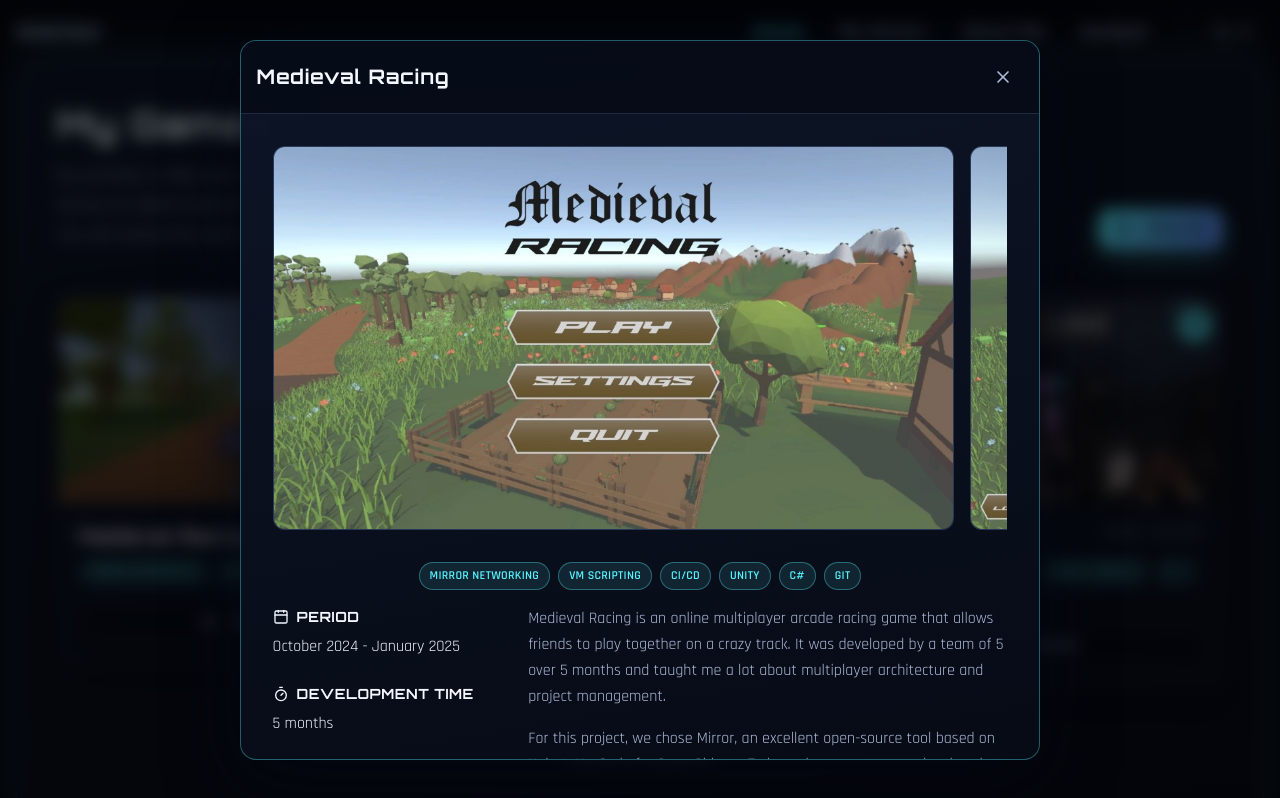
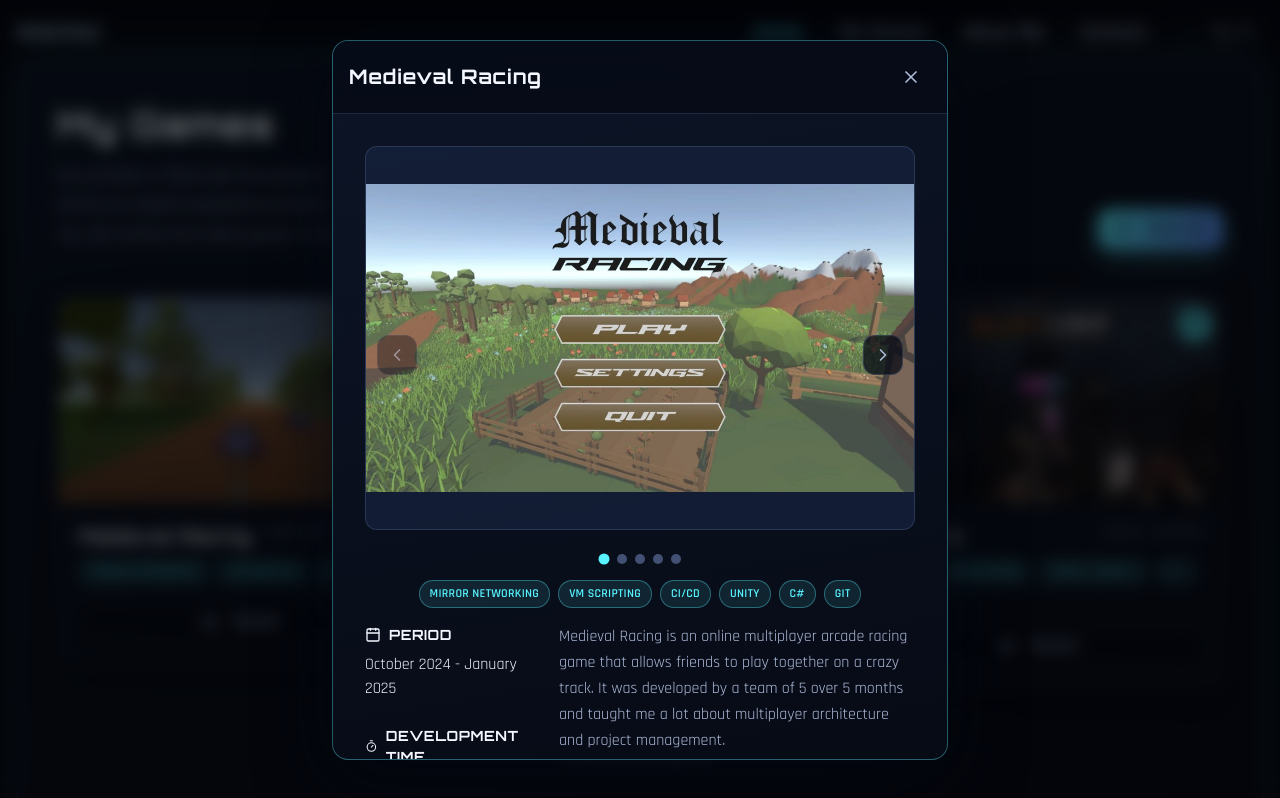
Before and after one commit to AdriKat2022/kat-portfolio, a React (Vite) app: page / in a window 1280 px wide. Both pictures are taken after a click on the element 240 px from the left and 1853 px from the top of the page. Shown: the part 1453-2251 px from the top of the page. Built offline with nearby package versions, Linux system fonts and the light colour scheme.

Commit message:
made image carrousel

```diff
--- /dev/null
+++ b/src/components/ui/ImageCarousel.tsx
@@ -0,0 +1,163 @@
+import { useEffect, useMemo, useRef, useState } from 'react';
+import { ChevronLeft, ChevronRight } from 'lucide-react';
+import { Button } from '@components/ui/Button';
+import { Skeleton } from '@components/ui/Skeleton';
+import { useLazyImage } from '@/hooks/useLazyImage';
+import { cn } from '@/lib/utils';
+
+export interface CarouselImageItem {
+  src: string;
+  alt: string;
+  key?: string;
+}
+
+interface ImageCarouselProps {
+  images: CarouselImageItem[];
+  className?: string;
+  viewportClassName?: string;
+}
+
+export function ImageCarousel({ images, className, viewportClassName }: ImageCarouselProps) {
+  const [activeIndex, setActiveIndex] = useState(0);
+  const scrollRef = useRef<HTMLDivElement | null>(null);
+
+  const hasControls = images.length > 1;
+
+  const slides = useMemo(
+    () =>
+      images.map((image, idx) => ({
+        ...image,
+        key: image.key ?? `${image.src}-${idx}`,
+      })),
+    [images]
+  );
+
+  const scrollToIndex = (index: number) => {
+    const container = scrollRef.current;
+    if (!container) return;
+
+    const nextIndex = Math.max(0, Math.min(index, slides.length - 1));
+    const nextChild = container.children.item(nextIndex) as HTMLElement | null;
+    if (!nextChild) return;
+
+    nextChild.scrollIntoView({ behavior: 'smooth', inline: 'start', block: 'nearest' });
+    setActiveIndex(nextIndex);
+  };
+
+  useEffect(() => {
+    setActiveIndex(0);
+    scrollToIndex(0);
+    // Only reset when the image set changes
+    // eslint-disable-next-line react-hooks/exhaustive-deps
+  }, [slides.length]);
+
+  useEffect(() => {
+    const container = scrollRef.current;
+    if (!container || slides.length <= 1) return;
+
+    const updateActiveIndex = () => {
+      const containerCenter = container.scrollLeft + container.clientWidth / 2;
+      let nearestIndex = 0;
+      let nearestDistance = Number.POSITIVE_INFINITY;
+
+      Array.from(container.children).forEach((child, idx) => {
+        const element = child as HTMLElement;
+        const childCenter = element.offsetLeft + element.clientWidth / 2;
+        const distance = Math.abs(childCenter - containerCenter);
+
+        if (distance < nearestDistance) {
+          nearestDistance = distance;
+          nearestIndex = idx;
+        }
+      });
+
+      setActiveIndex(nearestIndex);
+    };
+
+    container.addEventListener('scroll', updateActiveIndex, { passive: true });
+    return () => container.removeEventListener('scroll', updateActiveIndex);
+  }, [slides.length]);
+
+  return (
+    <section className={cn('relative', className)} aria-label="Project screenshots">
+      {hasControls && (
+        <>
+          <Button
+            type="button"
+            variant="ghost"
+            size="icon"
+            className="absolute left-3 top-1/2 z-10 -translate-y-1/2 border border-[var(--border)] bg-[rgba(7,11,22,0.76)]"
+            onClick={() => scrollToIndex(activeIndex - 1)}
+            disabled={activeIndex === 0}
+            aria-label="Previous image"
+          >
+            <ChevronLeft className="h-5 w-5" />
+          </Button>
+
+          <Button
+            type="button"
+            variant="ghost"
+            size="icon"
+            className="absolute right-3 top-1/2 z-10 -translate-y-1/2 border border-[var(--border)] bg-[rgba(7,11,22,0.76)]"
+            onClick={() => scrollToIndex(activeIndex + 1)}
+            disabled={activeIndex === slides.length - 1}
+            aria-label="Next image"
+          >
+            <ChevronRight className="h-5 w-5" />
+          </Button>
+        </>
+      )}
+
+      <div
+        ref={scrollRef}
+        className={cn(
+          'flex snap-x snap-mandatory gap-4 overflow-x-auto scrollbar-hide pb-4',
+          viewportClassName
+        )}
+      >
+        {slides.map((image) => (
+          <div key={image.key} className="w-full shrink-0 snap-start">
+            <CarouselImage src={image.src} alt={image.alt} />
+          </div>
+        ))}
+      </div>
+
+      {hasControls && (
+        <div className="mt-2 flex items-center justify-center gap-2" role="tablist" aria-label="Carousel pagination">
+          {slides.map((image, idx) => (
+            <button
+              key={`dot-${image.key}`}
+              type="button"
+              className={cn(
+                'h-2.5 w-2.5 rounded-full transition-all',
+                idx === activeIndex ? 'bg-[var(--accent)] scale-110' : 'bg-[rgba(137,163,224,0.45)] hover:bg-[rgba(137,163,224,0.7)]'
+              )}
+              onClick={() => scrollToIndex(idx)}
+              aria-label={`Go to image ${idx + 1}`}
+              aria-selected={idx === activeIndex}
+            />
+          ))}
+        </div>
+      )}
+    </section>
+  );
+}
+
+function CarouselImage({ src, alt }: { src: string; alt: string }) {
+  const { imageSrc, isLoading, ref } = useLazyImage(src);
+
+  return (
+    <div
+      ref={ref}
+      className="relative h-64 overflow-hidden rounded-xl border border-[var(--border)] bg-[var(--social-bg)] sm:h-96"
+    >
+      {isLoading && <Skeleton className="absolute inset-0" />}
+      <img
+        src={imageSrc}
+        alt={alt}
+        className="h-full w-full object-contain"
+        loading="lazy"
+      />
+    </div>
+  );
+}
--- a/src/components/ui/Modal.tsx
+++ b/src/components/ui/Modal.tsx
@@ -3,9 +3,8 @@ import { X, Calendar, ExternalLink, Download, TimerIcon } from 'lucide-react';
 import { Trans, useTranslation } from 'react-i18next';
 import type { Project } from '@/types/project';
 import { Button } from '@components/ui/Button';
+import { ImageCarousel } from '@components/ui/ImageCarousel';
 import { TechBadge } from '@components/ui/TechBadge';
-import { Skeleton } from '@components/ui/Skeleton';
-import { useLazyImage } from '@/hooks/useLazyImage';
 import { openExternalLink } from '@/lib/utils';
 import { getLocalizedValue, getOptionalLocalizedValue } from '@/lib/i18n-utils';
 import {
@@ -61,11 +60,14 @@ export function Modal({ isOpen, onClose, project }: ModalProps) {
             {/* Body */}
             <div className="modal-body">
               {/* Image Gallery */}
-              <div className="mb-4 flex gap-4 overflow-x-auto pb-4 scrollbar-hide">
-                {project.imgs.map((img, idx) => (
-                  <ModalImage key={idx} src={img} alt={`${title} - screenshot ${idx + 1}`} />
-                ))}
-              </div>
+              <ImageCarousel
+                className="mb-4"
+                images={project.imgs.map((img, idx) => ({
+                  src: img,
+                  alt: `${title} - screenshot ${idx + 1}`,
+                  key: `${project.id}-image-${idx}`,
+                }))}
+              />
 
               {/* Tags */}
               <div className="mb-4 flex justify-center">
@@ -123,11 +125,11 @@ export function Modal({ isOpen, onClose, project }: ModalProps) {
                 {/* Description */}
                 <div className="lg:col-span-2">
                   <div className="prose-theme prose max-w-none space-y-4">
-                    {descriptionParagraphs.map((paragraph) => {
+                    {descriptionParagraphs.map((paragraph, idx) => {
                       const { template, components } = parseProjectParagraph(paragraph, project.additionalLinks);
 
                       return (
-                        <p>
+                        <p key={`${project.id}-paragraph-${idx}`}>
                           <Trans defaults={template} components={components} />
                         </p>
                       );
@@ -142,25 +144,3 @@ export function Modal({ isOpen, onClose, project }: ModalProps) {
     </AnimatePresence>
   );
 }
-
-/**
- * Lazy-loaded image for modal gallery
- */
-function ModalImage({ src, alt }: { src: string; alt: string }) {
-  const { imageSrc, isLoading, ref } = useLazyImage(src);
-
-  return (
-    <div
-      ref={ref}
-      className="modal-media scrollbar-hide"
-    >
-      {isLoading && <Skeleton className="absolute inset-0" />}
-      <img
-        src={imageSrc}
-        alt={alt}
-        className="h-full w-full object-contain"
-        loading="lazy"
-      />
-    </div>
-  );
-}
--- a/src/index.css
+++ b/src/index.css
@@ -320,7 +320,7 @@ a {
 		z-index: 10;
 		max-height: 90vh;
 		width: 100%;
-		max-width: 65%;
+		max-width: 50%;
 		overflow: hidden;
 		border-radius: 1rem;
 		border: 1px solid var(--accent-border);
```
